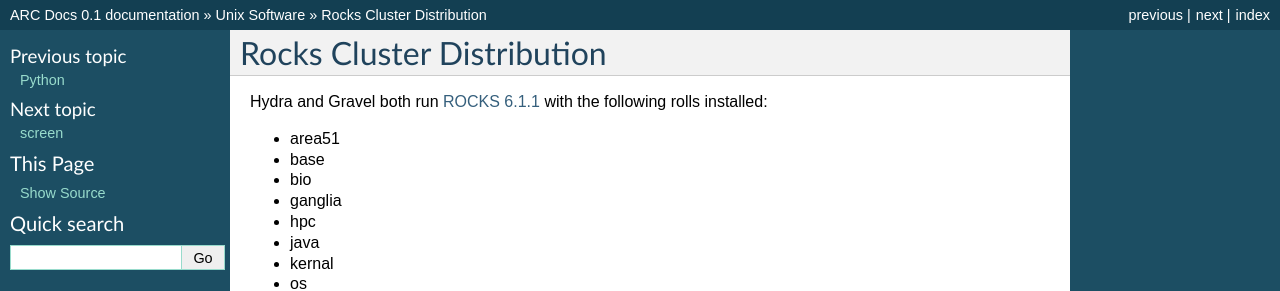
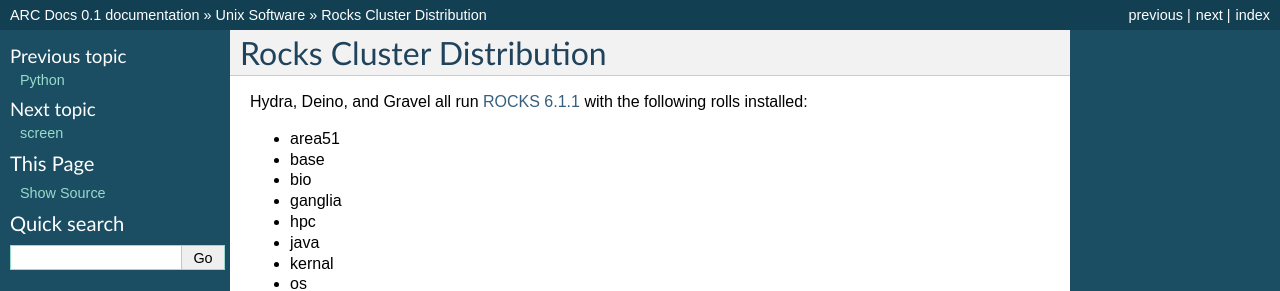
Before and after one commit to PSU-Research-Computing/psurc-docs, a Sphinx documentation site: the page built from source/unix_software/rocks.rst, in a window 1280 px wide. Shown: the top 291 px of the page. Built offline with Sphinx 7.4.7, drawn with Linux system fonts in a browser that asks for light colours.

Commit message:
Added Deino to the list of rocks clusters in rocks.rst

```diff
--- a/source/unix_software/rocks.rst
+++ b/source/unix_software/rocks.rst
@@ -2,7 +2,7 @@
 Rocks Cluster Distribution
 **************************
 
-Hydra and Gravel both run `ROCKS 6.1.1 <http://central6.rocksclusters.org/roll-documentation/base/6.1.1/>`_ with the following rolls installed:
+Hydra, Deino, and Gravel all run `ROCKS 6.1.1 <http://central6.rocksclusters.org/roll-documentation/base/6.1.1/>`_ with the following rolls installed:
 
 - area51
 - base
```
